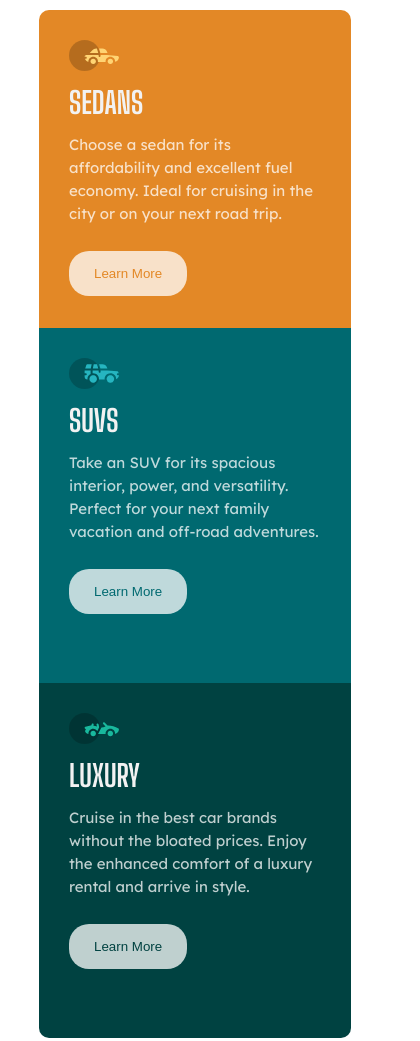
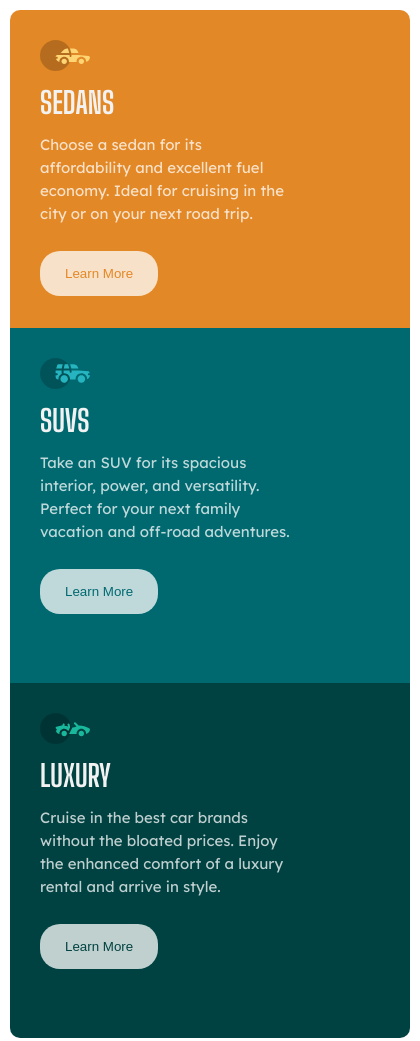
Before and after one commit to Iruys/3-column-preview-card-component-main, a plain HTML site: page index.html in a window 390 px wide. Shown: the top 1041 px of the page, 420 px wide, since content can reach past the window. Drawn offline with Linux system fonts and the light colour scheme.

Commit message:
3-colum update

```diff
--- a/style.css
+++ b/style.css
@@ -150,7 +150,6 @@ main .card .Luxury .buttons button:hover{
     grid-template-columns: repeat(3,1fr);
     padding: 10px 10px;
     max-height: 1200px;
-     max-width: 377px;
 
   }
   main .card .brightorange{
@@ -158,6 +157,7 @@ main .card .Luxury .buttons button:hover{
     padding: 30px 30px;
     border-radius: 10px 10px 0 0;
     height:318px;
+    width: 400px;
   }
   main .card .SUVs{
     background-color: var(--dark-cyan);
```
